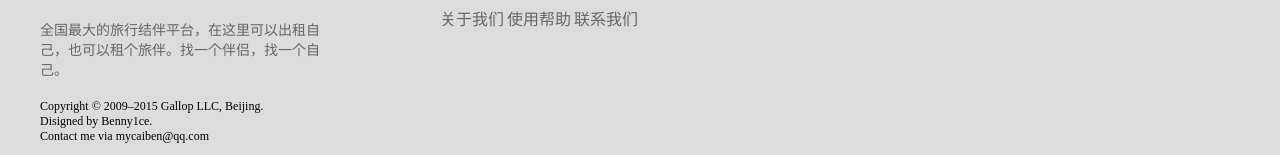
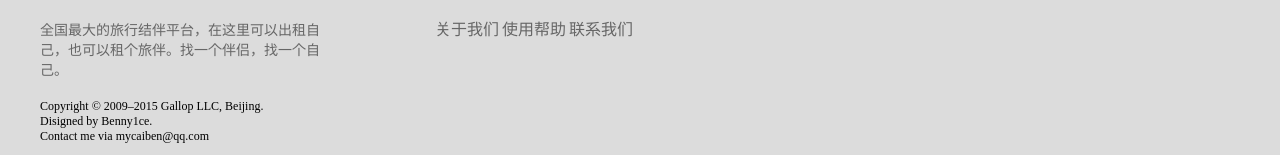
Before and after one commit to bennyonce/atdali, a plain HTML site: page index.html in a window 1280 px wide. Shown: the part 1155-1310 px from the top of the page. Drawn offline with Linux system fonts and the light colour scheme.

Commit message:
2015.10.15
Modi Footer, absolute.

```diff
--- a/css.css
+++ b/css.css
@@ -140,6 +140,7 @@ li{
 	width: 1280px;
 	margin: 0 auto;
 	padding-left: 40px;
+	position: relative;
 }
 .hd-footer .footer-conleft{
 	display: inline-block;
@@ -162,13 +163,12 @@ li{
 	color: #666;
 }
 .hd-footer .footer-conmid{
-	display: inline-block;
 	position: absolute;
-	padding-top: 90px;
-	padding-left: 100px;
+	left: 435px;
+	top: 100px;
 	width: 300px;
 }
-.hd-footer .footer-conmid p{
+.hd-footer .footer-conmid .footer-link{
 	display: inline-block;
 	color: #666;
 	font-size: 16px;
--- a/index.html
+++ b/index.html
@@ -157,9 +157,9 @@
 			</div>
 
 			<div class="footer-conmid">
-				<a href=""><p>关于我们</p></a>
-				<a href=""><p>使用帮助</p></a>
-				<a href=""><p>联系我们</p></a>
+				<a class="footer-link" href="">关于我们</a>
+				<a class="footer-link" href="">使用帮助</a>
+				<a class="footer-link" href="">联系我们</a>
 			</div>
 
 			<div class="footer-conright">
```
